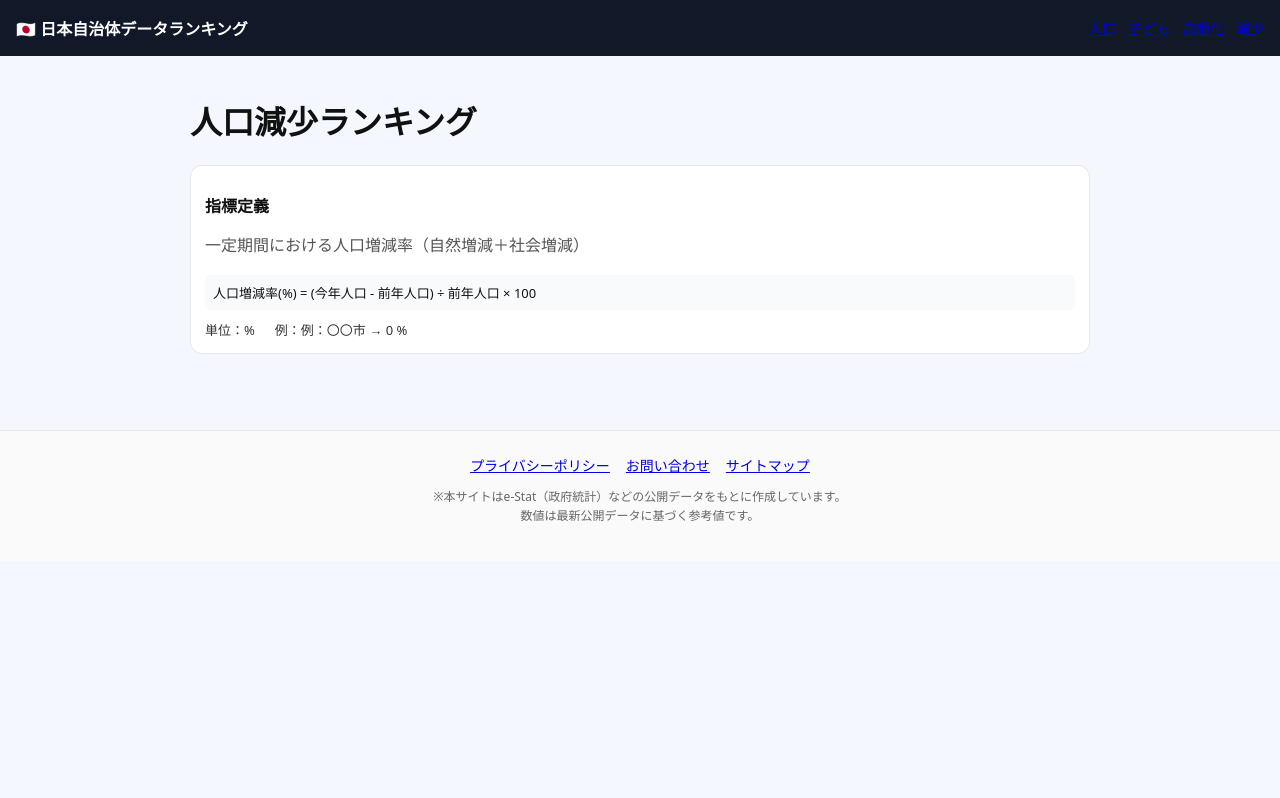
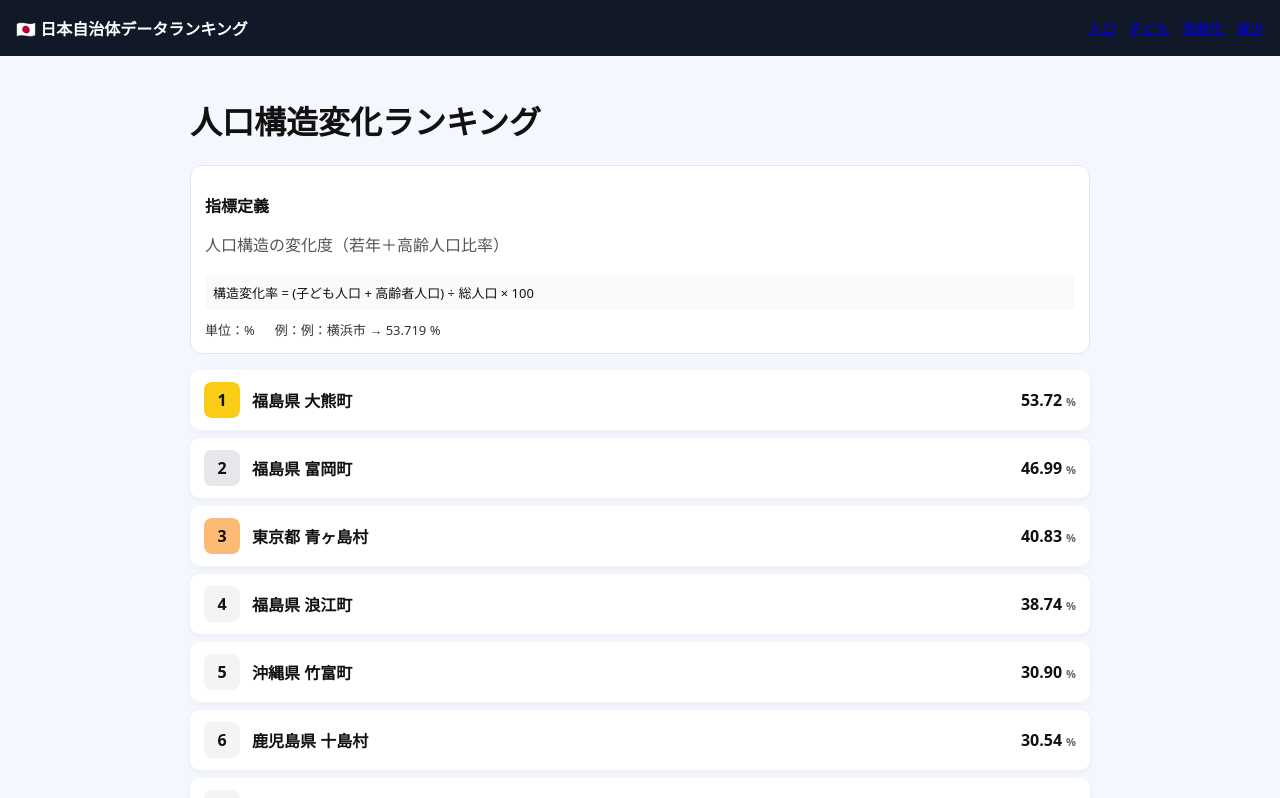
Before and after one commit to OW-beep/japan-data-site, a Next.js app: page /ranking/decline in a window 1280 px wide. Shown: the top 798 px of the page. Built offline with nearby package versions, Linux system fonts and the light colour scheme.

Commit message:
update site

```diff
--- a/app/ranking/decline/page.tsx
+++ b/app/ranking/decline/page.tsx
@@ -4,26 +4,31 @@ import cities from "../../../data/cities.json";
 
 export default function Page() {
   const ranking = [...cities]
-    .filter((c) => c.populationChange !== undefined)
-    .map((c) => ({
-      ...c,
-      rate: c.populationChange,
-    }))
-    .sort((a, b) => a.rate - b.rate)
+    .map((c) => {
+      // 仮の「人口減少率」＝子ども＋高齢者の比率で代替（データ仮設）
+      const changeRate =
+        ((c.childPopulation + c.elderlyPopulation) / c.population) * 100;
+
+      return {
+        ...c,
+        rate: changeRate,
+      };
+    })
+    .sort((a, b) => b.rate - a.rate)
     .slice(0, 50);
 
   return (
     <div>
-      <h1>人口減少ランキング</h1>
+      <h1>人口構造変化ランキング</h1>
 
       <MetricBox
         title="指標定義"
         unit="%"
-        definition="一定期間における人口増減率（自然増減＋社会増減）"
-        formula="人口増減率(%) = (今年人口 - 前年人口) ÷ 前年人口 × 100"
+        definition="人口構造の変化度（若年＋高齢人口比率）"
+        formula="構造変化率 = (子ども人口 + 高齢者人口) ÷ 総人口 × 100"
         example={{
-          name: "例：〇〇市",
-          value: Number(ranking[0]?.rate?.toFixed(2) ?? 0),
+          name: "例：横浜市",
+          value: ranking[0]?.rate ?? 0,
         }}
       />
 
```
